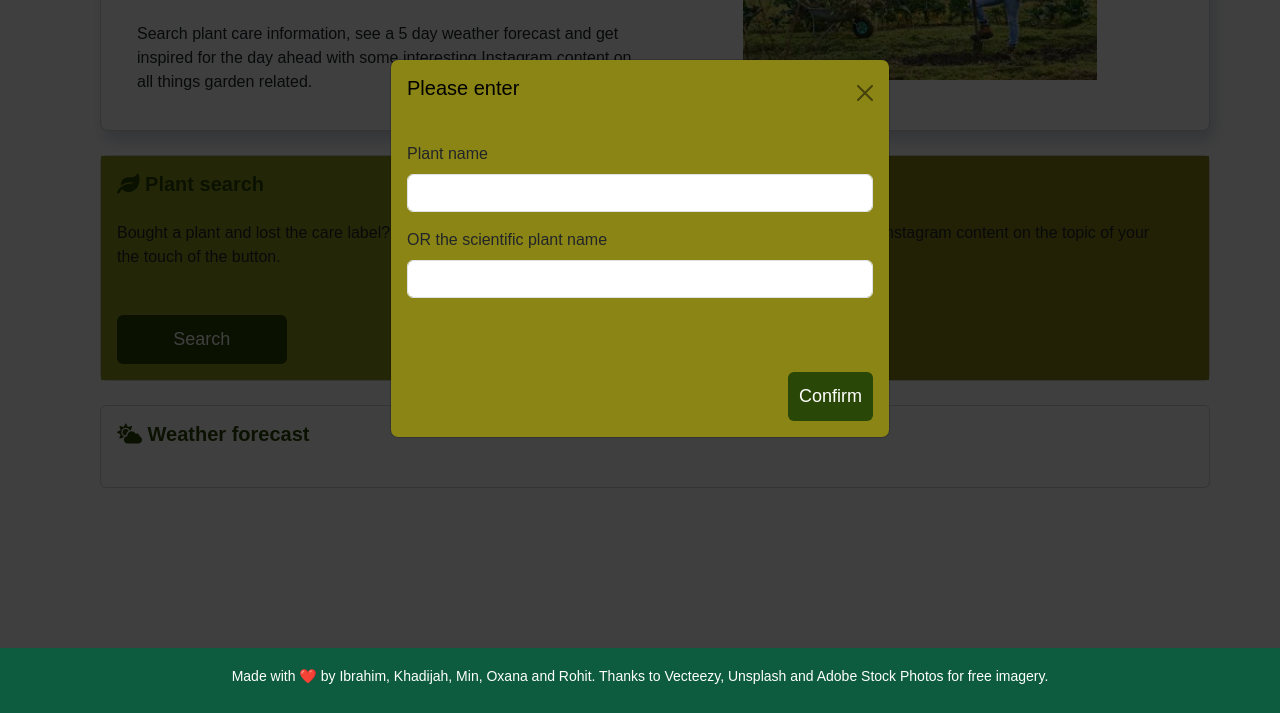
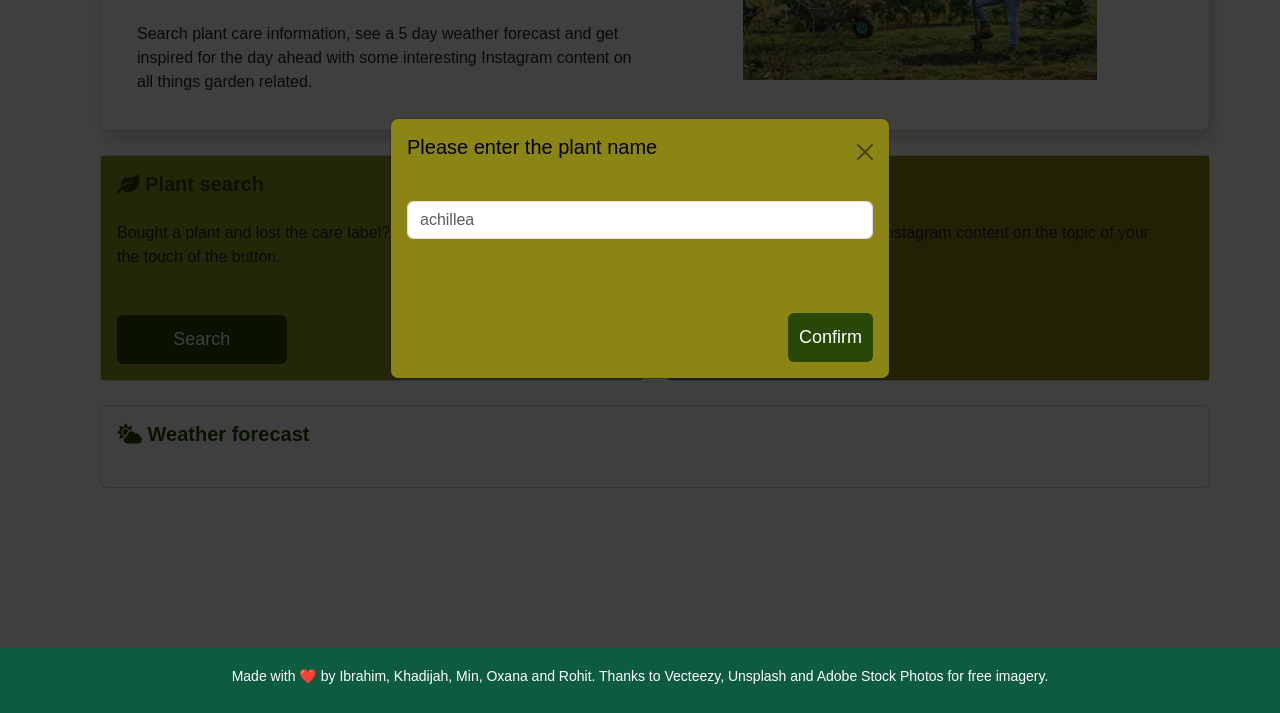
Before and after one commit to iy2k22/gardening-pres, a plain HTML site: page index.html in a window 1280 px wide. Both pictures are taken after a click on the button "Search". Shown: the part 152-865 px from the top of the page. Drawn offline with nearby package versions, Linux system fonts and the light colour scheme.

Commit message:
Updated modal

```diff
--- a/index.html
+++ b/index.html
@@ -28,20 +28,14 @@
     <div class="modal-dialog modal-dialog-centered">
         <div class="modal-content">
             <div class="modal-header">
-                <h4>Please enter</h4>
+                <h4>Please enter the plant name</h4>
                 <button type="button" class="btn-close" data-bs-dismiss="modal" aria-label="Close"></button>
             </div>
             <div class="modal-body">
                 <form id="plantsearch">
                     <div class="mb-3">
-                        <label class="form-label">Plant name</label>
-                        <input type="text" class="form-control required" id="userPlantName"
+                        <input type="text" class="form-control required" id="userPlantName" placeholder="achillea"
                             aria-describedby="plantNameInput">
-                    </div>
-                    <div class="mb-3">
-                        <label class="form-label">OR the scientific plant name</label>
-                        <input type="text" class="form-control" id="userSciPlantName"
-                            aria-describedby="scientificPlantNameInput">
                     </div>
                 </form>
             </div>
```
